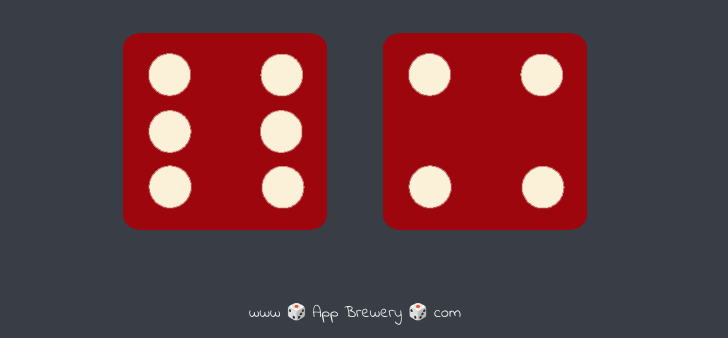
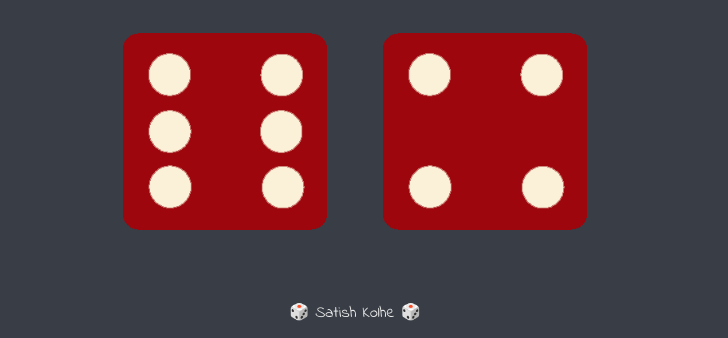
Before and after one commit to kolhesatish/DiceeChallenge, a plain HTML site: page index.html in a window 1280 px wide. Shown: the part 462-800 px from the top of the page, without its empty margins (285-1013 px from the left). Drawn offline with Linux system fonts and the light colour scheme.

Commit message:
Update index.html

```diff
--- a/index.html
+++ b/index.html
@@ -29,6 +29,6 @@
       </body>
 
       <footer>
-        www 🎲 App Brewery 🎲 com
+        🎲 Satish Kolhe 🎲
       </footer>
     </html>
```
